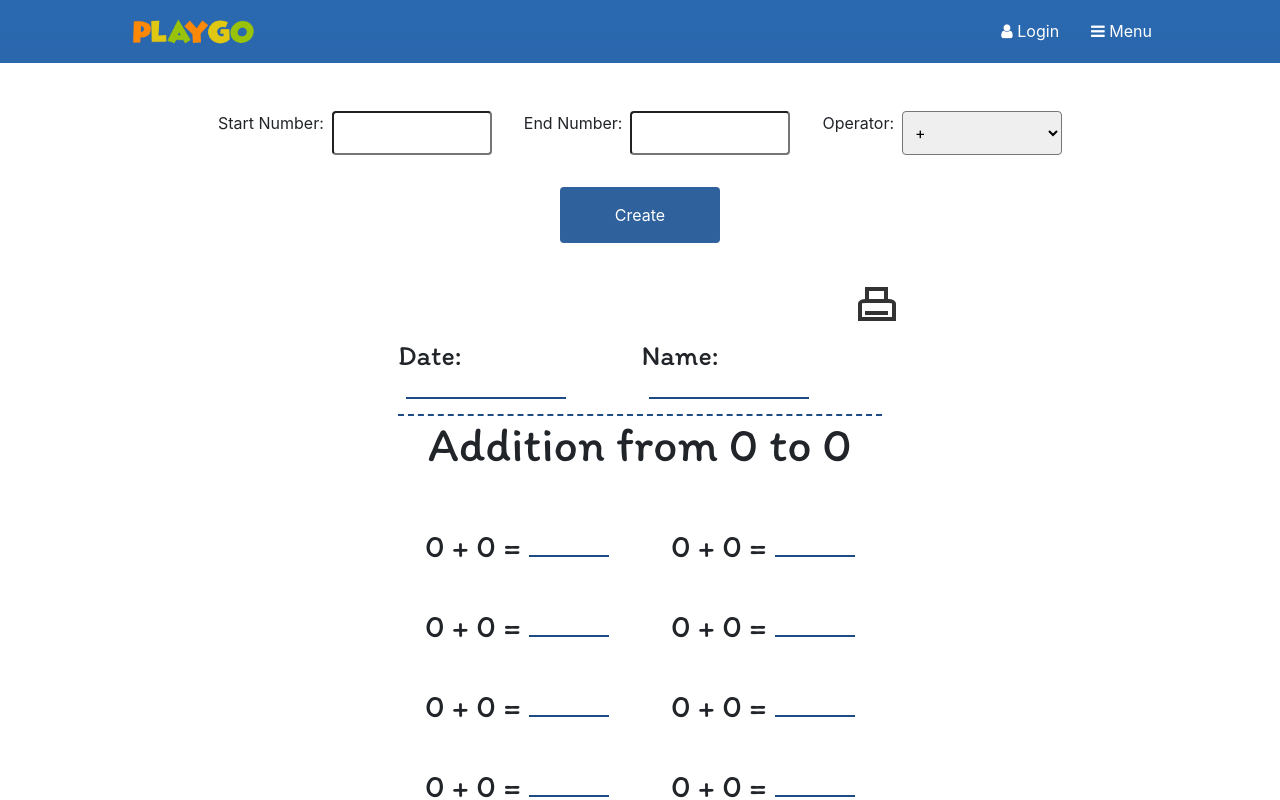
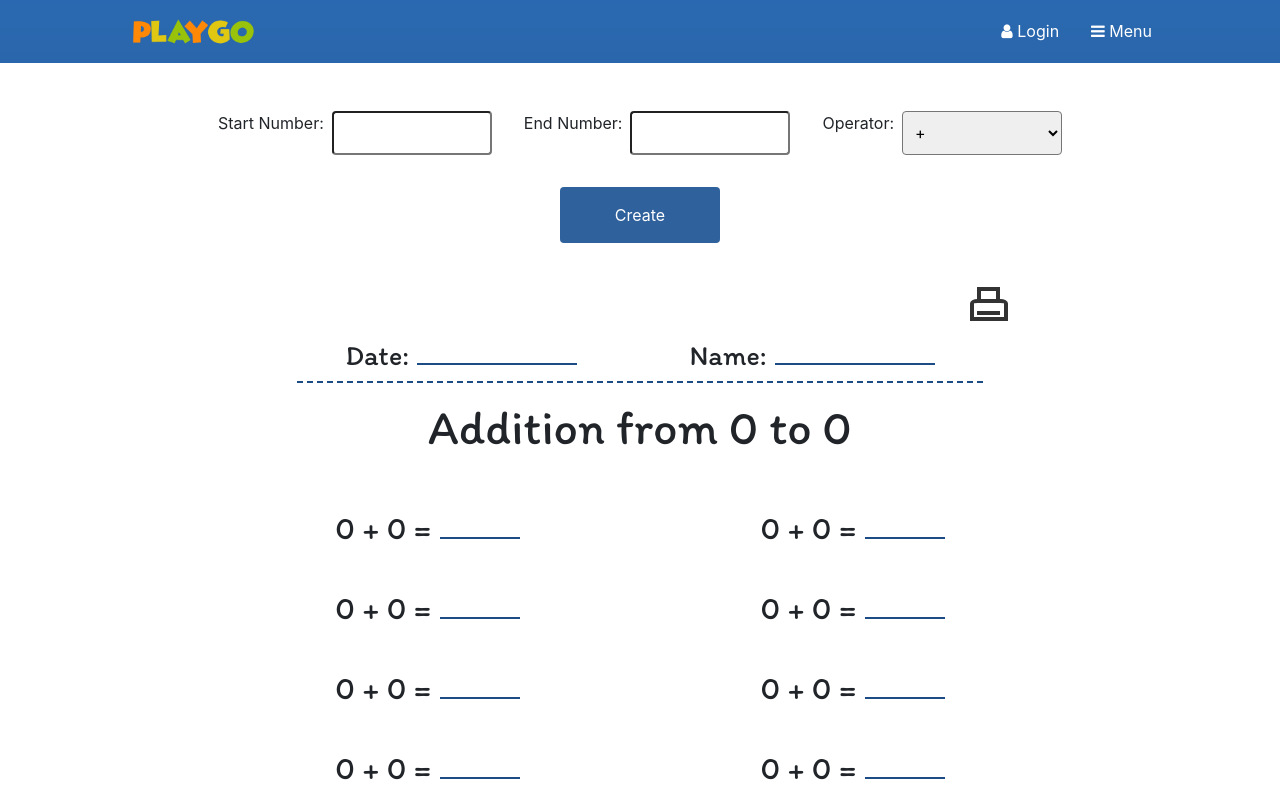
Before and after one commit to Eveye2023/playground, a React (Create React App) app in the folder client/: page /worksheets/math/template1 in a window 1280 px wide. Shown: the top 800 px of the page. Built offline with nearby package versions, Linux system fonts and the light colour scheme.

Commit message:
Adjust worksheets styles

```diff
--- a/client/src/Components/MathWorksheetTemplate1/MathWorksheetTemplate1.scss
+++ b/client/src/Components/MathWorksheetTemplate1/MathWorksheetTemplate1.scss
@@ -8,7 +8,7 @@
 
 .math-worksheet {
   background-color: white;
-  padding: 2rem 10% 1rem;
+  padding: 2rem 1rem 1rem;
   font-family: Itim;
   width:210mm;
   margin:auto;
@@ -82,6 +82,7 @@
   &__title {
     text-align: center;
     font-size: 3rem;
+    margin:1rem 0;
   }
 
   &__content {
--- a/client/src/Components/MathWorksheetTemplate1/MathWorksheetTemplate1.tsx
+++ b/client/src/Components/MathWorksheetTemplate1/MathWorksheetTemplate1.tsx
@@ -80,7 +80,7 @@ function submitHandler(event:any){
           <div className="math-worksheet__content">
             {range(0, 2).map((index1) => (
               <div className="math-worksheet__column" key={index1}>
-                {range(0, 13).map((index) => (
+                {range(0, 10).map((index) => (
                   <div className="math-worksheet__quest" key={index}>
                     {randomNum(startNum,endNum)} {operator} {randomNum(startNum,endNum)} =
                     <span className="math-worksheet__answer-holder"> </span>
--- a/client/src/Components/MathWorksheetTemplate2/MathWorksheetTemplate2.scss
+++ b/client/src/Components/MathWorksheetTemplate2/MathWorksheetTemplate2.scss
@@ -7,11 +7,10 @@
 
 .math-worksheet2 {
   background-color: white;
-  padding: 2rem 10% 1rem;
+  padding: 2rem 1rem 1rem;
   font-family: Itim;
   width: 210mm;
   margin:auto;
-  // box-shadow: rgba(0, 0, 0, 0.24) 0px 3px 8px;
 
   &__print {
     display: flex;
--- a/client/src/Components/MathWorksheetTemplate2/MathWorksheetTemplate2.tsx
+++ b/client/src/Components/MathWorksheetTemplate2/MathWorksheetTemplate2.tsx
@@ -72,7 +72,7 @@ function MathWorksheetTemplate2() {
           <div className="math-worksheet2__content">
             {range(0, 3).map((index1) => (
               <div className="math-worksheet2__column" key={index1}>
-                {range(0, 9).map((index) => (
+                {range(0, 8).map((index) => (
                   <div className="math-worksheet2__quest" key={index}>
                     <div>
                       {" "}
--- a/client/src/Components/MathWorksheetTemplate3/MathWorksheetTemplate3.scss
+++ b/client/src/Components/MathWorksheetTemplate3/MathWorksheetTemplate3.scss
@@ -30,6 +30,9 @@
   }
 
   &__title {
+    display:flex;
+    align-items: center;
+    height:5rem;
     font-size: 1.5rem;
     flex-basis: 50%;
     border-left: 5px solid black;
```
